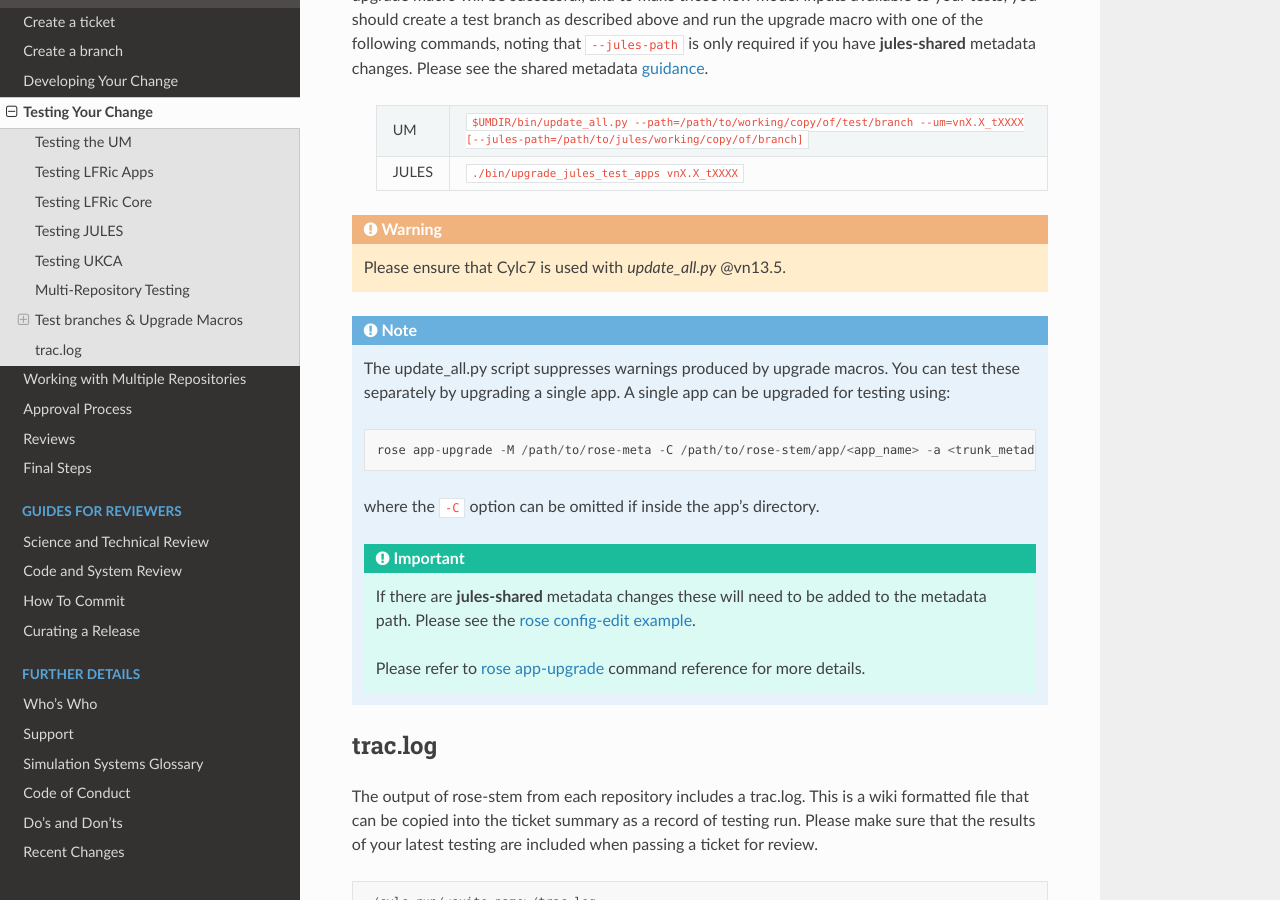
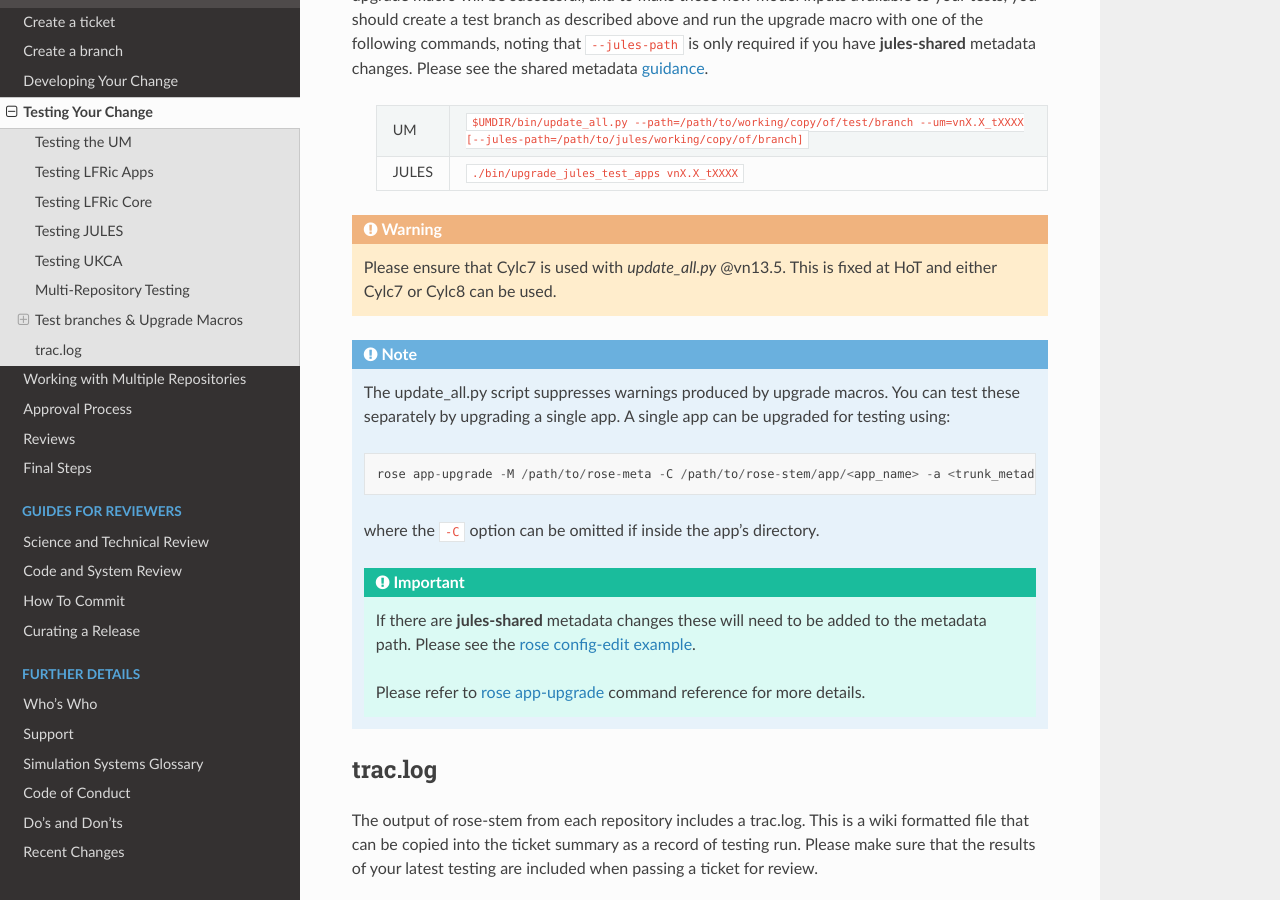
Before and after one commit to MetOffice/simulation-systems, a Sphinx documentation site: the page built from source/WorkingPractices/testing.rst, in a window 1280 px wide and 900 px high, scrolled down 1515 px. Built offline with Sphinx 7.4.7 and the Read the Docs theme 2.0.0, drawn with Linux system fonts in a browser that asks for light colours.

Commit message:
Jules macro fix (#158)

```diff
--- a/source/WorkingPractices/testing.rst
+++ b/source/WorkingPractices/testing.rst
@@ -87,7 +87,7 @@ commands, noting that ``--jules-path`` is only required if you have
 .. todo: add an LFRic upgrade macro command... and make these more consistent?
 
 .. warning::
-   Please ensure that Cylc7 is used with `update_all.py` @vn13.5.
+   Please ensure that Cylc7 is used with `update_all.py` @vn13.5. This is fixed at HoT and either Cylc7 or Cylc8 can be used.
 
 .. Note::
    The update_all.py script suppresses warnings produced by upgrade macros.
```
